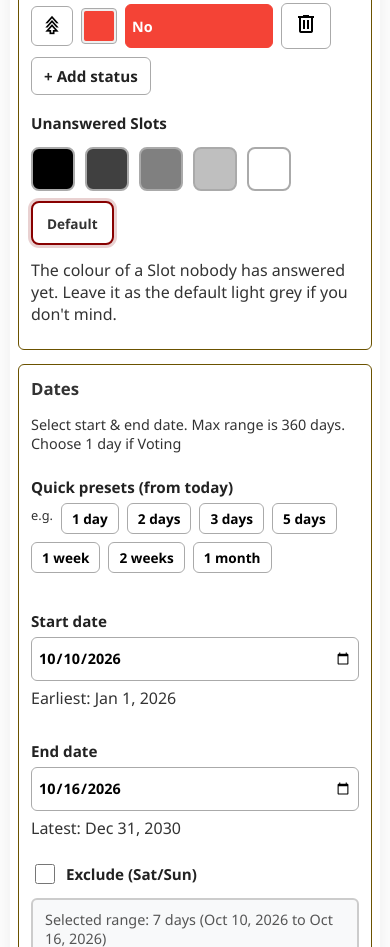
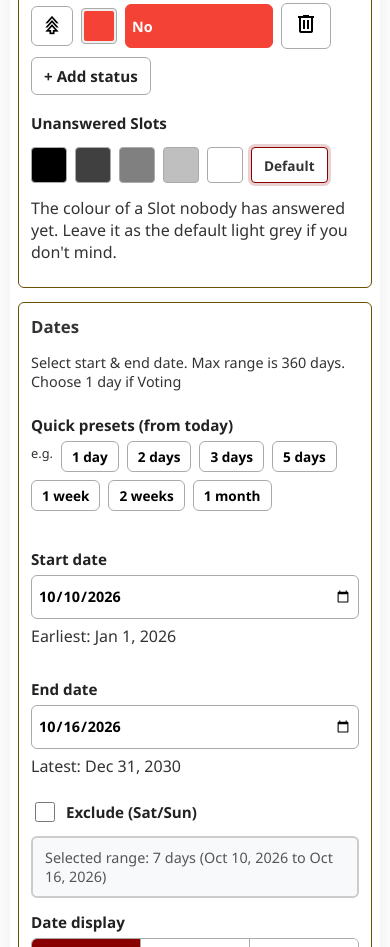
Before and after one commit to oicurmt3/whenrufree, a plain HTML site: page index.html in a window 390 px wide. Shown: the part 2039-2986 px from the top of the page. Drawn offline with Linux system fonts and the light colour scheme; no server answers.

Commit message:
Match the swatch picker to the Options colour pickers
The 44px rounded squares sat awkwardly beside the 36px square Options colour
pickers, so give them the same geometry: 36px, 1px border, 4px radius, and the
same 8px row gap. The Default button follows so the row reads as one control.

The calendar settings modal gets the same look, plus an invisible 44px hit area
so the touch target stays large on mobile despite the smaller visual size.

Co-authored-by: Cursor <cursoragent@cursor.com>

```diff
--- a/calendar.css
+++ b/calendar.css
@@ -1321,21 +1321,25 @@ main{
 .settings-check input{width:22px;height:22px;margin:0;flex:0 0 auto;accent-color:var(--primary);cursor:pointer;}
 #settingsModal p.settings-hint{margin:0;font-size:.85rem;color:var(--text-muted);line-height:1.4;}
 
-/* Un-answered Slots colour (migrations/012): five fixed greys, plus Default to clear the choice */
+/* Un-answered Slots colour (migrations/012): five fixed greys, plus Default to clear the choice.
+   Sized and shaped like the create page's colour pickers (.color-pick) so both pickers match. */
 .settings-null{margin:0 0 16px;padding-bottom:12px;border-bottom:1px solid #e0e0e0;}
 .settings-null[hidden]{display:none;}
 .settings-null-label{display:block;font-weight:600;margin-bottom:10px;}
-.null-swatches{display:flex;flex-wrap:wrap;gap:10px;align-items:center;margin-bottom:8px;}
+.null-swatches{display:flex;flex-wrap:wrap;gap:8px;align-items:center;margin-bottom:8px;}
 .null-swatch{
-  width:44px;height:44px;padding:0;border:2px solid #cfcfcf;border-radius:8px;
+  position:relative;
+  width:36px;height:36px;padding:0;border:1px solid #aaa;border-radius:4px;
   cursor:pointer;display:flex;align-items:center;justify-content:center;
-  font-family:inherit;font-size:1rem;
-}
+  font-family:inherit;flex-shrink:0;
+}
+/* Keeps the 44x44 touch target even though the swatch is 36px */
+.null-swatch::after{content:'';position:absolute;inset:-4px;}
 .null-swatch .material-symbols-outlined{font-size:20px;line-height:1;}
 .null-swatch.active{border-color:var(--primary);box-shadow:0 0 0 3px color-mix(in srgb, var(--primary) 20%, transparent);}
 .null-swatch:focus-visible{outline:3px solid var(--primary);outline-offset:2px;}
 .null-default{
-  min-height:44px;padding:0 14px;border:2px solid #cfcfcf;border-radius:8px;background:#fff;
+  min-height:36px;padding:0 12px;border:1px solid #aaa;border-radius:4px;background:#fff;
   cursor:pointer;font-family:inherit;font-size:.85rem;font-weight:600;color:#333;
 }
 .null-default.active{border-color:var(--primary);box-shadow:0 0 0 3px color-mix(in srgb, var(--primary) 20%, transparent);}
--- a/index.css
+++ b/index.css
@@ -245,19 +245,20 @@ h1{margin:0 0 8px;font-size:1.4rem;background-color:#3f51b5; padding: 15px; bord
 .status-row .color-pick::-webkit-color-swatch{ border-radius: 2px; border: none; }
 .status-row .color-pick::-moz-color-swatch{ border-radius: 2px; border: none; }
 
-/* Un-answered Slots colour: five fixed greys, plus Default to clear the choice (migrations/012) */
+/* Un-answered Slots colour: five fixed greys, plus Default to clear the choice (migrations/012).
+   Sized and shaped exactly like the Options colour pickers (.color-pick) so the row lines up. */
 .null-field{ margin-top: 18px; }
-.null-swatches{ display: flex; flex-wrap: wrap; gap: 10px; align-items: center; margin: 8px 0; }
+.null-swatches{ display: flex; flex-wrap: wrap; gap: 8px; align-items: center; margin: 8px 0; }
 .null-swatch{
-  width: 44px; height: 44px; padding: 0; border: 2px solid var(--border); border-radius: 8px;
+  width: 36px; height: 36px; padding: 0; border: 1px solid var(--border); border-radius: 4px;
   cursor: pointer; display: flex; align-items: center; justify-content: center;
-  font-family: inherit; font-size: 1rem;
+  font-family: inherit; flex-shrink: 0;
 }
 .null-swatch .material-symbols-outlined{ font-size: 20px; line-height: 1; }
 .null-swatch.active{ border-color: var(--accent); box-shadow: 0 0 0 3px rgba(136,0,0,.18); }
 .null-swatch:focus-visible{ outline: 3px solid var(--accent); outline-offset: 2px; }
 .null-default{
-  min-height: 44px; padding: 0 14px; border: 2px solid var(--border); border-radius: 8px;
+  min-height: 36px; padding: 0 12px; border: 1px solid var(--border); border-radius: 4px;
   background: #fff; cursor: pointer; font-family: inherit; font-size: .85rem; font-weight: 600; color: #333;
 }
 .null-default.active{ border-color: var(--accent); box-shadow: 0 0 0 3px rgba(136,0,0,.18); }
--- a/index.html
+++ b/index.html
@@ -39,7 +39,7 @@
     </style>
 
   <!-- Page styles -->
-  <link rel="stylesheet" href="index.css?v=20261010q">
+  <link rel="stylesheet" href="index.css?v=20261010r">
   <link rel="stylesheet" href="emoji.css?v=20260926b">
   <link rel="stylesheet" href="account.css?v=20261009b">
 </head>
```
Also changed, not shown: calendar.html (+1 -1 lines).
